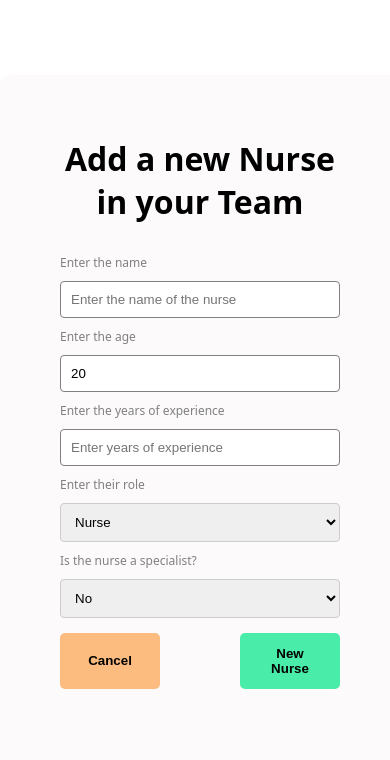
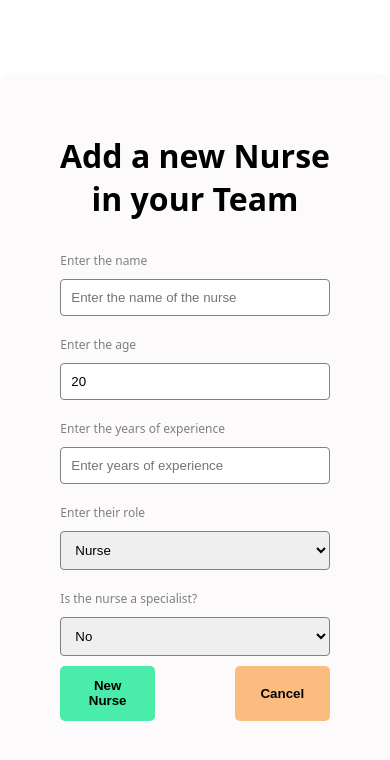
Before and after one commit to migueljcpinto/Capstone-project, a Next.js app: page /addNurse in a window 390 px wide. Shown: the top 760 px of the page. Built offline with nearby package versions, Linux system fonts and the light colour scheme.

Commit message:
responsive styles

```diff
--- a/components/FormAddNurse/FormAddNurse.styled.js
+++ b/components/FormAddNurse/FormAddNurse.styled.js
@@ -5,6 +5,9 @@ export const HeaderStyled = styled.h1`
 `;
 
 export const FormContainer = styled.form`
+  display: flex;
+  flex-direction: column;
+  align-items: center;
   background-color: #fcfafb;
   max-width: 400px;
   padding: 40px 60px;
@@ -24,14 +27,18 @@ export const Label = styled.label`
 `;
 
 export const Input = styled.input`
+  width: 100%;
+  margin-bottom: 10px;
   padding: 10px;
   border: 1px solid gray;
   border-radius: 4px;
 `;
 
 export const Select = styled.select`
+  width: 100%;
+  margin-bottom: 10px;
   padding: 10px;
-  border: 1px solid #ccc;
+  border: 1px solid gray;
   border-radius: 4px;
 `;
 
@@ -39,9 +46,7 @@ export const CancelButtonStyled = styled.button`
   background-color: #fcbc7f;
   color: #000;
   padding: 0.8rem 1.2rem;
-  margin-top: 15px;
-  margin-bottom: 30px;
-  width: 100px;
+  width: 100%;
   border: none;
   border-radius: 5px;
   font-weight: bold;
@@ -58,9 +63,7 @@ export const AddButtonStyled = styled.button`
   background-color: #4aeca9;
   color: #000;
   padding: 0.8rem 1.2rem;
-  margin-top: 15px;
-  margin-bottom: 30px;
-  width: 100px;
+  width: 100%;
   border: none;
   border-radius: 5px;
   font-weight: bold;
@@ -75,6 +78,6 @@ export const AddButtonStyled = styled.button`
 
 export const ButtonsContainer = styled.div`
   display: flex;
-  flex-direction: row-reverse;
   gap: 80px;
+  width: 100%;
 `;
```
